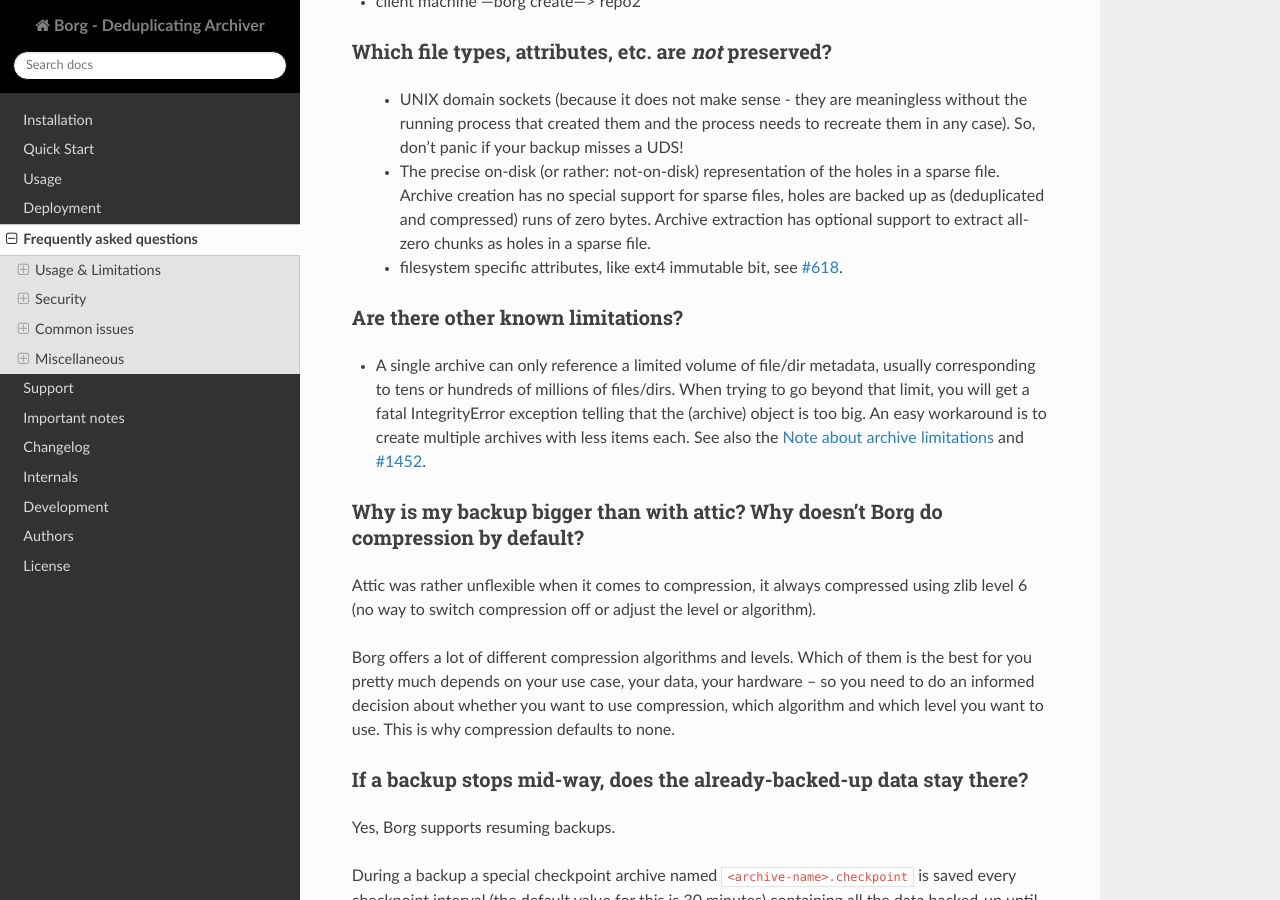
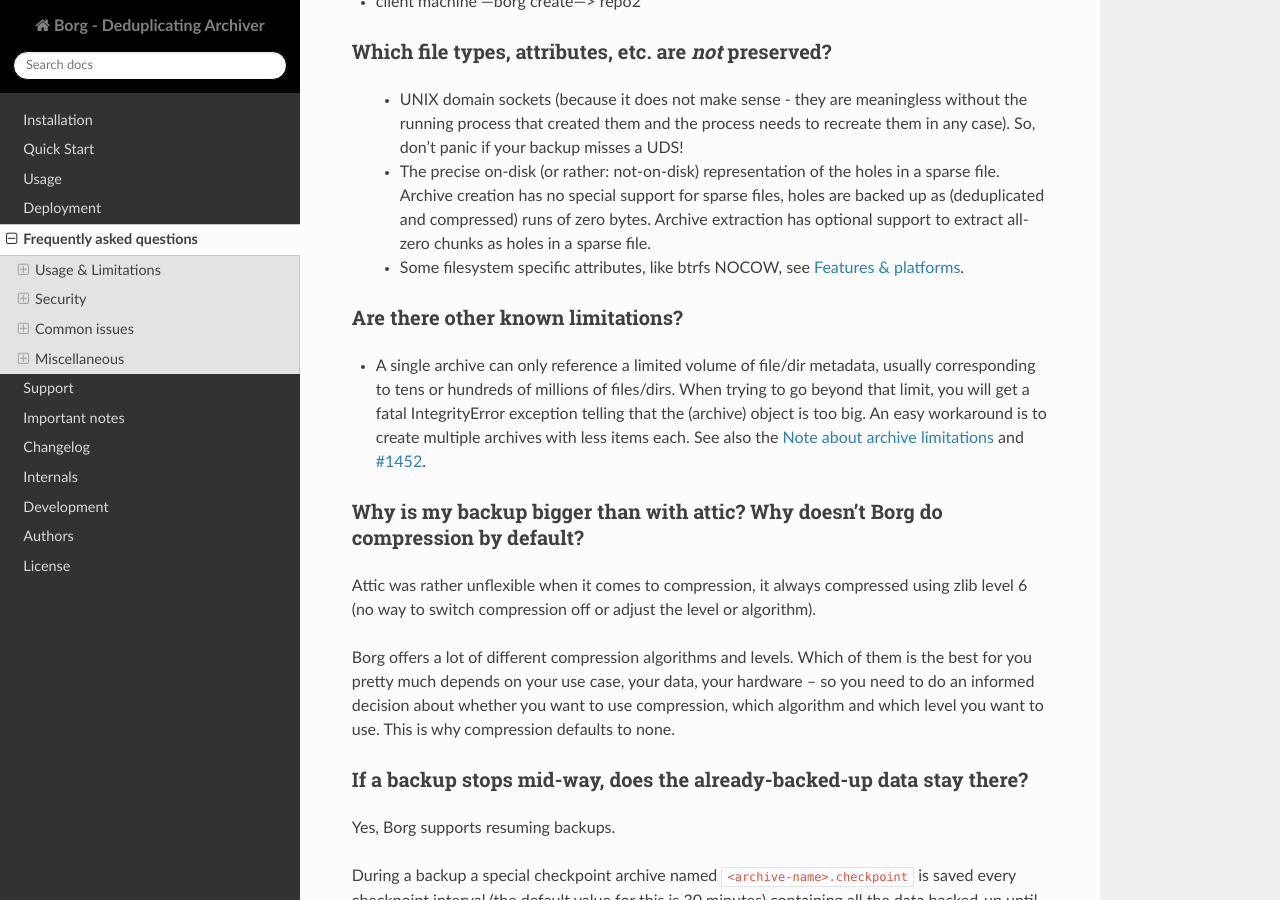
Before and after one commit to borgbackup/borg, a Sphinx documentation site: the page built from docs/faq.rst, in a window 1280 px wide and 900 px high, scrolled down 1721 px. Built offline with Sphinx 7.4.7 and the Read the Docs theme 2.0.0, drawn with Linux system fonts in a browser that asks for light colours; pages that are not in the unit, such as notebooks, are missing from menus; the version number could not be read and is left out.

Commit message:
faq: update Which file types, attributes, etc. are *not* preserved?
ext4 immutable has been supported for a while.

```diff
--- a/docs/faq.rst
+++ b/docs/faq.rst
@@ -96,7 +96,7 @@
       backed up as (deduplicated and compressed) runs of zero bytes.
       Archive extraction has optional support to extract all-zero chunks as
       holes in a sparse file.
-    * filesystem specific attributes, like ext4 immutable bit, see :issue:`618`.
+    * Some filesystem specific attributes, like btrfs NOCOW, see :ref:`platforms`.
 
 Are there other known limitations?
 ----------------------------------
```
